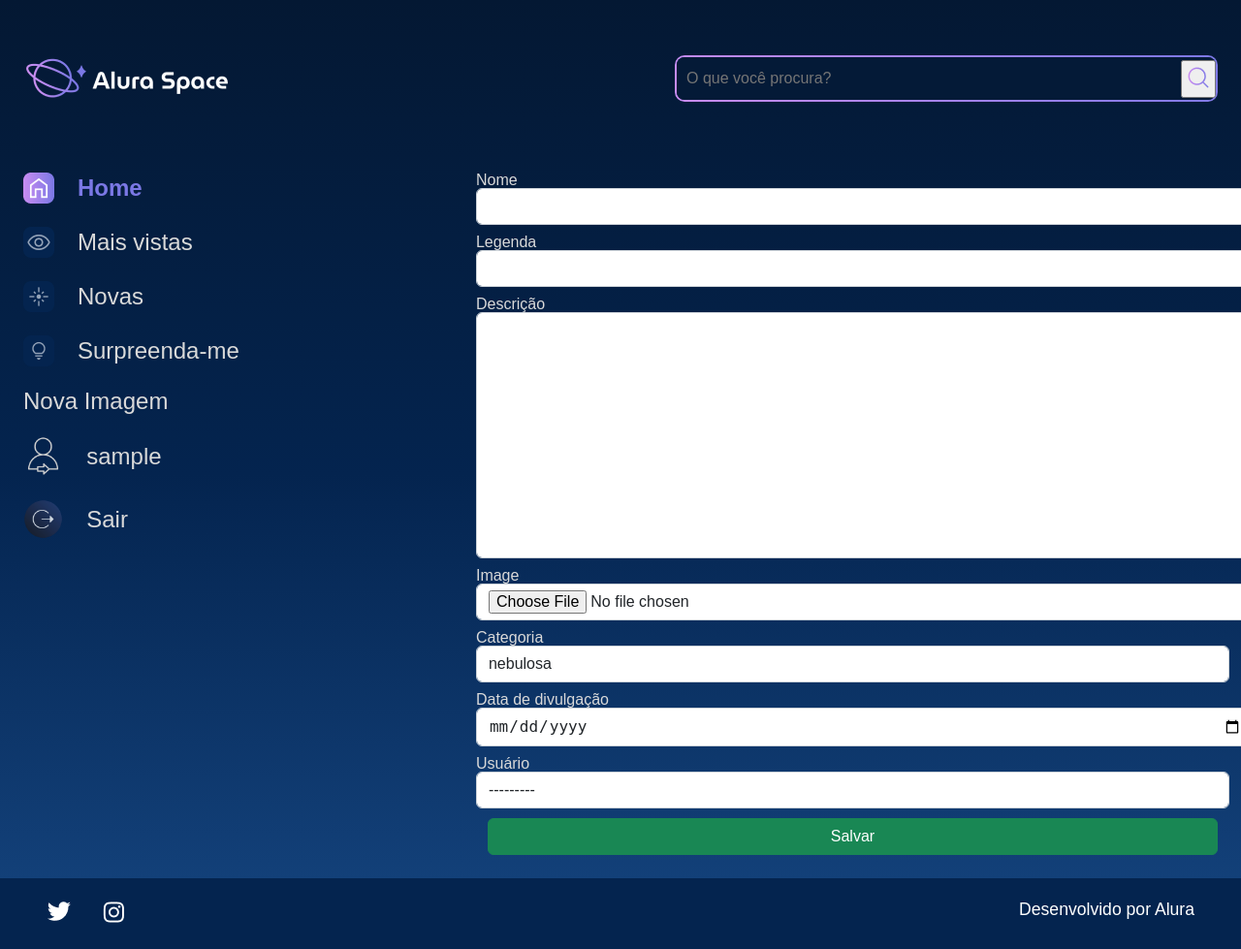
After one commit to LuizCenci/Alura-Space, a Django app: page /new-image in a window 1280 px wide. The commit adds this page. Shown: the whole page at 97% size. Run offline with Django 5.2, Linux system fonts and the light colour scheme; the visitor is signed in with stand-in values (Sample User, id 1); data comes from the database, SQL or seed files in the repository.

Commit message:
added new function: add image

```diff
--- /dev/null
+++ b/apps/galeria/forms.py
@@ -0,0 +1,33 @@
+from apps.galeria.models import *
+from django import forms
+from datetime import date
+
+class photo_form(forms.ModelForm):
+    class Meta:
+        model = photo
+        exclude = ['published',]
+        labels = {
+            'name':'Nome',
+            'subtitle':'Legenda',
+            'description':'Descrição',
+            'image':'Image',
+            'tag':'Categoria',
+            'publish_date':'Data de divulgação',
+            'user':'Usuário'
+        }
+        widgets = {
+            'name':forms.TextInput(attrs={'class':'form-control'}),
+            'subtitle':forms.TextInput(attrs={'class':'form-control'}),
+            'description':forms.Textarea(attrs={'class':'form-control'}),
+            'image':forms.FileInput(attrs={'class':'form-control'}),
+            'tag':forms.Select(attrs={'class':'form-control'}),
+            'publish_date':forms.DateInput(
+
+                format='%d/%m/%y',
+                attrs={
+                    'type':'date',
+                    'class':'form-control'
+                }
+            ),
+            'user':forms.Select(attrs={'class':'form-control'})
+        }
--- a/apps/galeria/models.py
+++ b/apps/galeria/models.py
@@ -15,7 +15,7 @@ class photo(models.Model):
     description = models.TextField(null=False, blank=False)
     image = models.ImageField(upload_to="images/%Y/%m/%d/", blank=True)
     tag = models.CharField(max_length=100, choices=tag_choices, default='')
-    published = models.BooleanField(default=False)
+    published = models.BooleanField(default=True)
     publish_date = models.DateTimeField(default=datetime.now(), blank=False)
     user = models.ForeignKey(
         to=User,
--- a/apps/galeria/urls.py
+++ b/apps/galeria/urls.py
@@ -4,5 +4,8 @@ from apps.galeria.views import *
 urlpatterns = [
     path('', index, name='index'),
     path('imagem/<int:item_id>', image, name='image'),
-    path('search', search, name='search')
+    path('search', search, name='search'),
+    path('new-image', new_image, name='new_image'),
+    path('edit-image', edit_image, name='edit_image'),
+    path('delete-image', delete_image, name='delete_image'),
 ]
--- a/apps/galeria/views.py
+++ b/apps/galeria/views.py
@@ -1,6 +1,7 @@
 from django.shortcuts import render, get_object_or_404, redirect
 from django.contrib import messages
 from apps.galeria.models import *
+from apps.galeria.forms import *
 # Create your views here.
 
 def index(request):
@@ -40,3 +41,25 @@ def search(request):
         'search_text':search_text
     }
     return render(request, 'galeria/search.html', context)
+
+def new_image(request):
+    if not request.user.is_authenticated:
+        messages.error(request, 'Por favor, realize seu login para acessar o site')
+        return redirect('login')
+
+    username = request.user.username
+
+    form = photo_form()
+    if request.method == 'POST':
+        form = photo_form(request.POST, request.FILES)
+        if form.is_valid():
+            form.save()
+            return redirect('index')
+    context = {'form':form, 'username':username}
+    return render(request, 'galeria/new_image.html', context)
+
+def edit_image(request):
+    return render
+
+def delete_image(request):
+    return render()
--- a/setup/static/styles/style.css
+++ b/setup/static/styles/style.css
@@ -538,3 +538,8 @@ table {
     appearance: none;
 
 }
+
+.buttons{
+    display: flex;
+    flex-direction: column;
+}
--- /dev/null
+++ b/templates/galeria/new_image.html
@@ -0,0 +1,27 @@
+{%extends 'partials/base.html'%}
+    {%block content%}
+        <section class="galeria" style="margin-left: 5em">
+                <form  action="{% url 'new_image' %}" method="POST" enctype="multipart/form-data">
+                    {%csrf_token%}
+                    <div class="row">
+                        {%for field in form%}
+                        <div class="col-12 col-lg-12" style="margin-bottom: 10px;">
+                            <label style="color:#D9D9D9; margin-bottom: 5px;" for="{{field.id_for_label}}">{{field.label}}</label>
+                            {{field}}
+                        </div>
+                        {% for error in field.errors %}
+                        <div class="alert alert-primary" style="width: 50%; margin-left: 2%;">
+                            {{error}}
+                        </div>
+                        {%endfor%}
+                        {%endfor%}
+                    </div>
+                    <div class="col-12 text-center">
+                        <button class="btn btn-success col-12" style="padding: top 5px;" type="submit" name="save_image">
+                            Salvar
+                        </button>
+                    </div>
+                </form>
+
+        </section>
+    {%endblock%}
--- a/templates/partials/_sidebar.html
+++ b/templates/partials/_sidebar.html
@@ -5,6 +5,7 @@
                 <a href="#"><img src="{% static '/assets/ícones/1x/Mais vistas - inativo.png'%}"> Mais vistas</a>
                 <a href="#"><img src="{% static '/assets/ícones/1x/Novas - inativo.png'%}"> Novas</a>
                 <a href="#"><img src="{% static '/assets/ícones/1x/Surpreenda-me - inativo.png'%}"> Surpreenda-me</a>
+                <a href="{% url 'new_image' %}">Nova Imagem</a>
                 {%if username != ''%}
                 <a href="{% url 'login' %}"><img width="11%" src="{% static '/assets/ícones/1x/login-de-usuario.png' %}" alt=""> {{username}}</a>
                 {%else%}
```
Also changed, not shown: templates/galeria/imagem.html (+11 -0 lines), apps/galeria/migrations/0007_alter_photo_publish_date_alter_photo_published.py (added).
